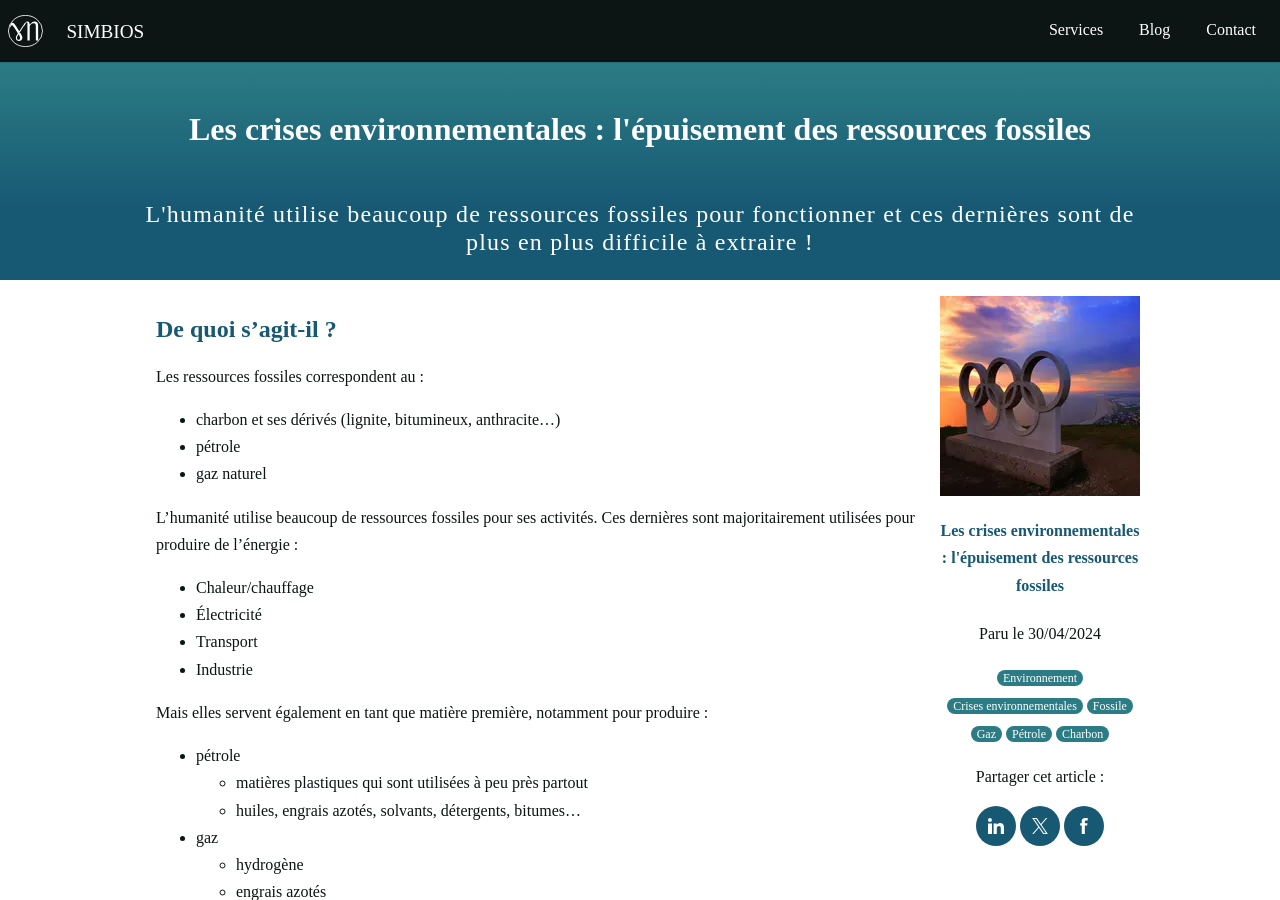
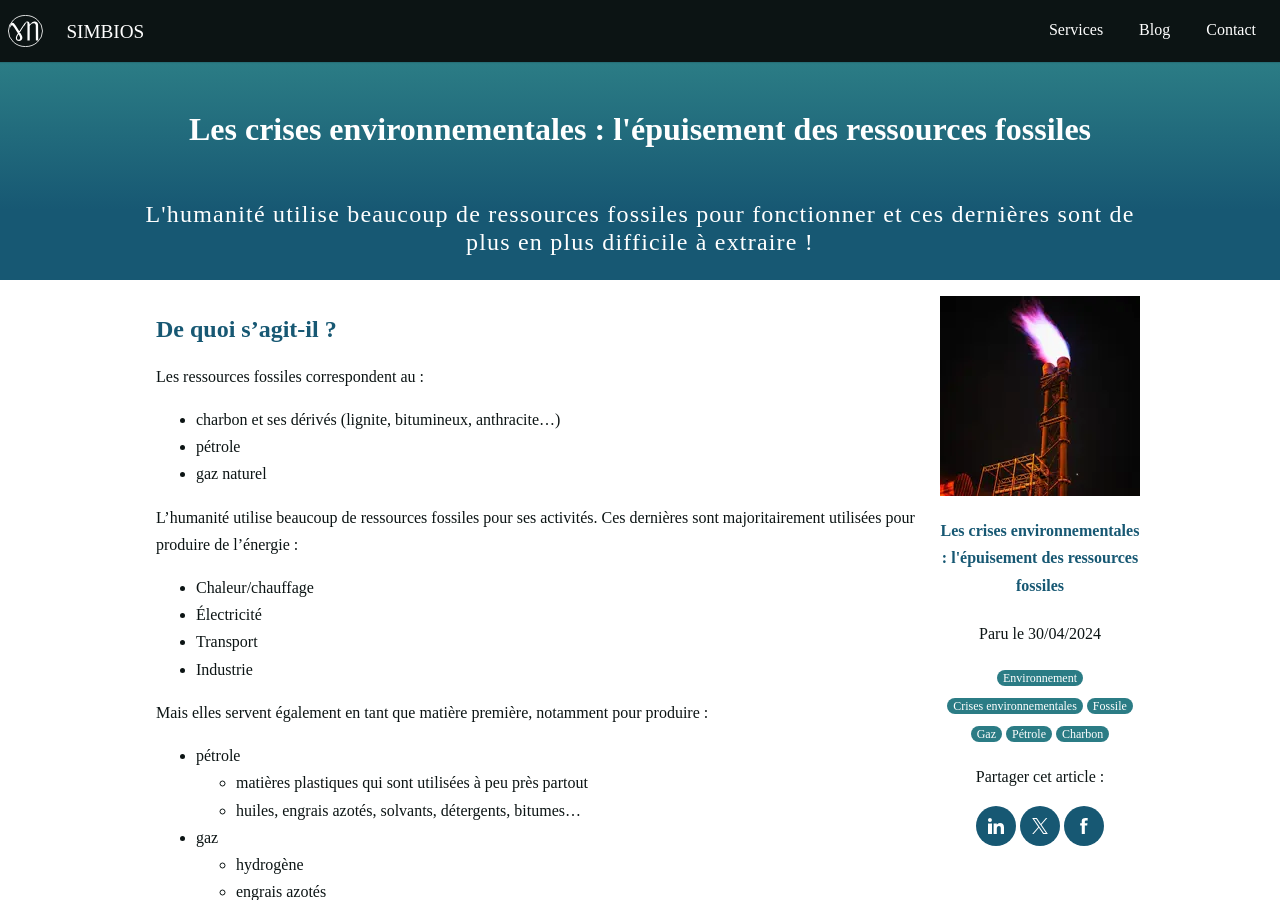
Before and after one commit to guillaumew/simbios, a Jekyll site: the page built from blog/_posts/2024/Q2/2024-04-30-epuisement-ressources-fossiles.md, in a window 1280 px wide and 900 px high. Built offline with Jekyll 4.4.1, drawn with Linux system fonts in a browser that asks for light colours.

Commit message:
updated thumb

```diff
--- a/blog/_posts/2024/Q2/2024-04-30-epuisement-ressources-fossiles.md
+++ b/blog/_posts/2024/Q2/2024-04-30-epuisement-ressources-fossiles.md
@@ -2,8 +2,8 @@
 title: "Les crises environnementales : l'épuisement des ressources fossiles"
 description: "L'humanité utilise beaucoup de ressources fossiles pour fonctionner et ces dernières sont de plus en plus difficile à extraire !"
 tags: ["Environnement", "Crises environnementales", "Fossile", "Gaz", "Pétrole", "Charbon"]
-image: /assets/img/posts/2024/Q2/thumb-jo.webp
-thumb: /assets/img/posts/2024/Q2/thumb-jo
+image: /assets/img/posts/2024/Q2/fossil-fuel.webp
+thumb: /assets/img/posts/2024/Q2/fossil-fuel
 podcast: null
 ---
 
```
Also changed, not shown: assets/img/posts/2024/Q2/fossil-fuel.jpg (added), assets/img/posts/2024/Q2/fossil-fuel.webp (added).
